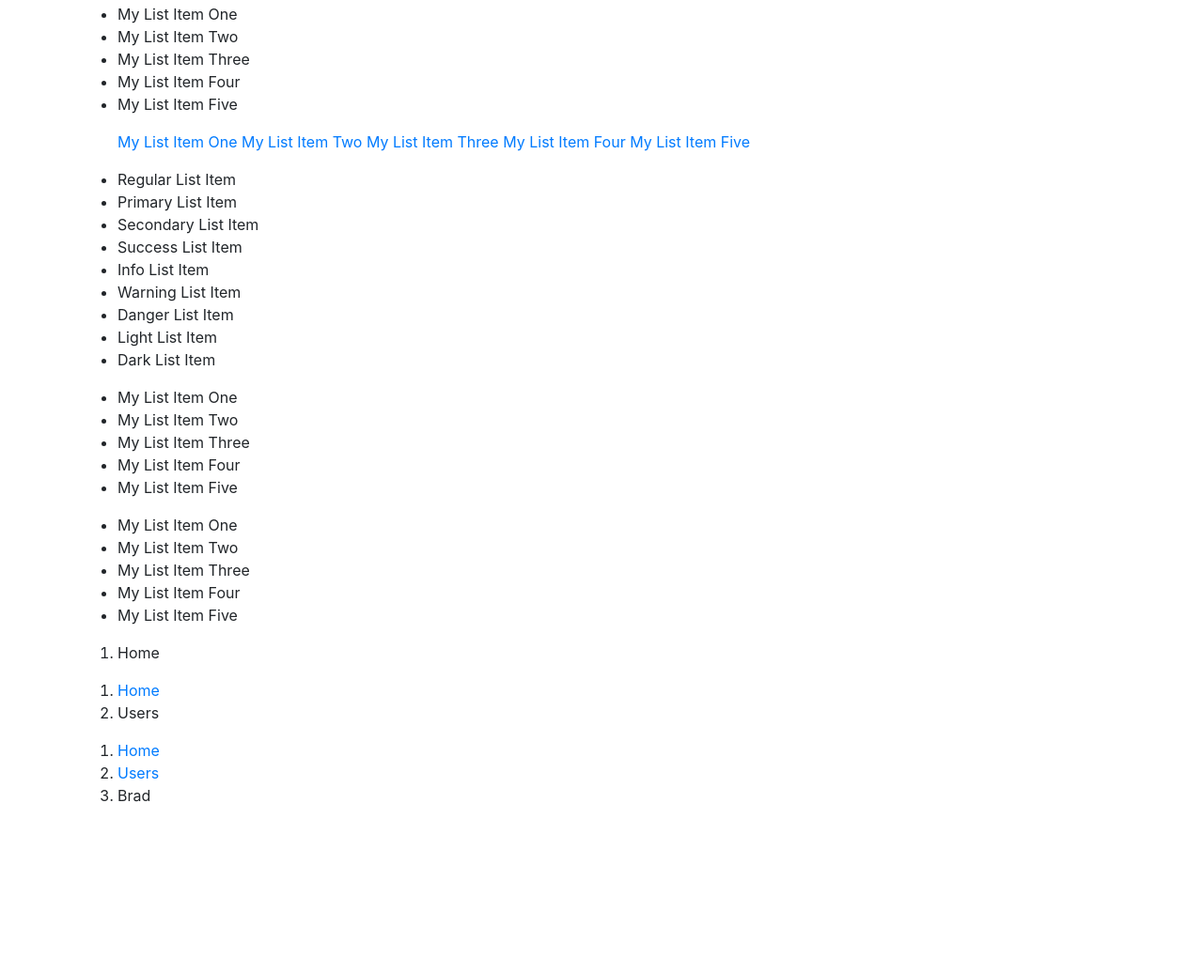
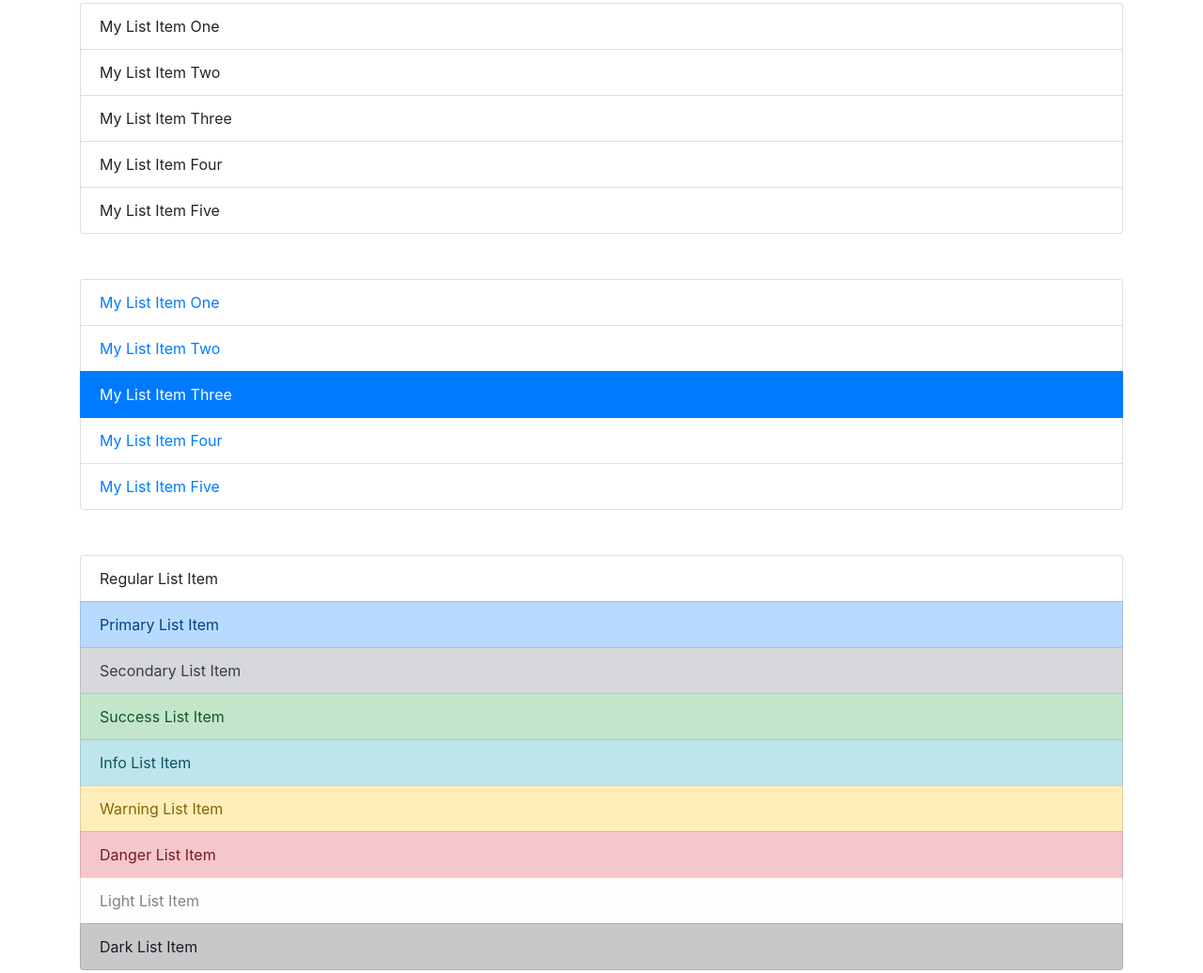
Before and after one commit to Tlmundt/bootstrap4, a website: page src/html-pages/3_4_list_groups_badges.html in a window 1280 px wide. Shown: the part 202-1238 px from the top of the page at 94% size. Drawn offline with nearby package versions, Linux system fonts and the light colour scheme.

Commit message:
Finish Section 3_4 & 3_5

```diff
--- a/src/html-pages/3_4_list_groups_badges.html
+++ b/src/html-pages/3_4_list_groups_badges.html
@@ -88,74 +88,76 @@
         <!--################START HERE##################-->
 
         <!-- LIST GROUP -->
-        <ul>
-            <li>My List Item One</li>
-            <li>My List Item Two</li>
-            <li>My List Item Three</li>
-            <li>My List Item Four</li>
-            <li>My List Item Five</li>
+        <ul class="list-group mb-5">
+            <li class="list-group-item">My List Item One</li>
+            <li class="list-group-item">My List Item Two</li>
+            <li class="list-group-item">My List Item Three</li>
+            <li class="list-group-item">My List Item Four</li>
+            <li class="list-group-item">My List Item Five</li>
         </ul>
 
         <!-- LIST GROUP WITH LINKS -->
-        <ul>
-            <a href="#">My List Item One</a>
-            <a href="#">My List Item Two</a>
-            <a href="#">My List Item Three</a>
-            <a href="#">My List Item Four</a>
-            <a href="#">My List Item Five</a>
+        <ul class="list-group mb-5">
+            <a class="list-group-item" href="#">My List Item One</a>
+            <a class="list-group-item" href="#">My List Item Two</a>
+            <a class="list-group-item active" href="#">My List Item Three</a>
+            <a class="list-group-item" href="#">My List Item Four</a>
+            <a class="list-group-item" href="#">My List Item Five</a>
         </ul>
 
 
         <!-- CONTEXTUAL CLASSES -->
-        <ul>
-            <li>Regular List Item</li>
-            <li>Primary List Item</li>
-            <li>Secondary List Item</li>
-            <li>Success List Item</li>
-            <li>Info List Item</li>
-            <li>Warning List Item</li>
-            <li>Danger List Item</li>
-            <li>Light List Item</li>
-            <li>Dark List Item</li>
+        <ul class="list-group mb-5">
+            <li class="list-group-item">Regular List Item</li>
+            <li class="list-group-item list-group-item-primary">Primary List Item</li>
+            <li class="list-group-item list-group-item-secondary">Secondary List Item</li>
+            <li class="list-group-item list-group-item-success">Success List Item</li>
+            <li class="list-group-item list-group-item-info">Info List Item</li>
+            <li class="list-group-item list-group-item-warning">Warning List Item</li>
+            <li class="list-group-item list-group-item-danger">Danger List Item</li>
+            <li class="list-group-item list-group-item-light">Light List Item</li>
+            <li class="list-group-item list-group-item-dark">Dark List Item</li>
         </ul>
 
         <!-- FLUSH LIST GROUP -->
-        <ul>
-            <li>My List Item One</li>
-            <li>My List Item Two</li>
-            <li>My List Item Three</li>
-            <li>My List Item Four</li>
-            <li>My List Item Five</li>
+        <ul class="list-group list-group-flush mb-5">
+            <li class="list-group-item">My List Item One</li>
+            <li class="list-group-item">My List Item Two</li>
+            <li class="list-group-item active">My List Item Three</li>
+            <li class="list-group-item">My List Item Four</li>
+            <li class="list-group-item">My List Item Five</li>
         </ul>
 
 
         <!-- BADGE -->
-        <ul>
-            <li>My List Item One</li>
-            <li>My List Item Two</li>
-            <li>My List Item Three</li>
-            <li>My List Item Four</li>
-            <li>My List Item Five</li>
+        <ul class="list-group mb-5">
+            <li class="list-group-item">My List Item One</li>
+            <li class="list-group-item">My List Item Two</li>
+            <li class="list-group-item d-flex justify-content-between align-items-center">My List Item Three
+                <span class="badge badge-primary">30</span>
+            </li>
+            <li class="list-group-item">My List Item Four</li>
+            <li class="list-group-item">My List Item Five</li>
         </ul>
 
         <!-- BREADCRUMB -->
-        <ol>
-            <li>Home</li>
+        <ol class="breadcrumb">
+            <li class="breadcrumb-item active">Home</li>
         </ol>
-        <ol>
-            <li>
+        <ol class="breadcrumb">
+            <li class="breadcrumb-item">
                 <a href="#">Home</a>
             </li>
-            <li>Users</li>
+            <li class="breadcrumb-item active">Users</li>
         </ol>
-        <ol>
-            <li>
+        <ol class="breadcrumb">
+            <li class="breadcrumb-item">
                 <a href="#">Home</a>
             </li>
-            <li>
+            <li class="breadcrumb-item">
                 <a href="#">Users</a>
             </li>
-            <li>Brad</li>
+            <li class="breadcrumb-item active">Brad</li>
         </ol>
 
     </div>
```
Also changed, not shown: src/html-pages/3_5_forms.html (+42 -41 lines).
